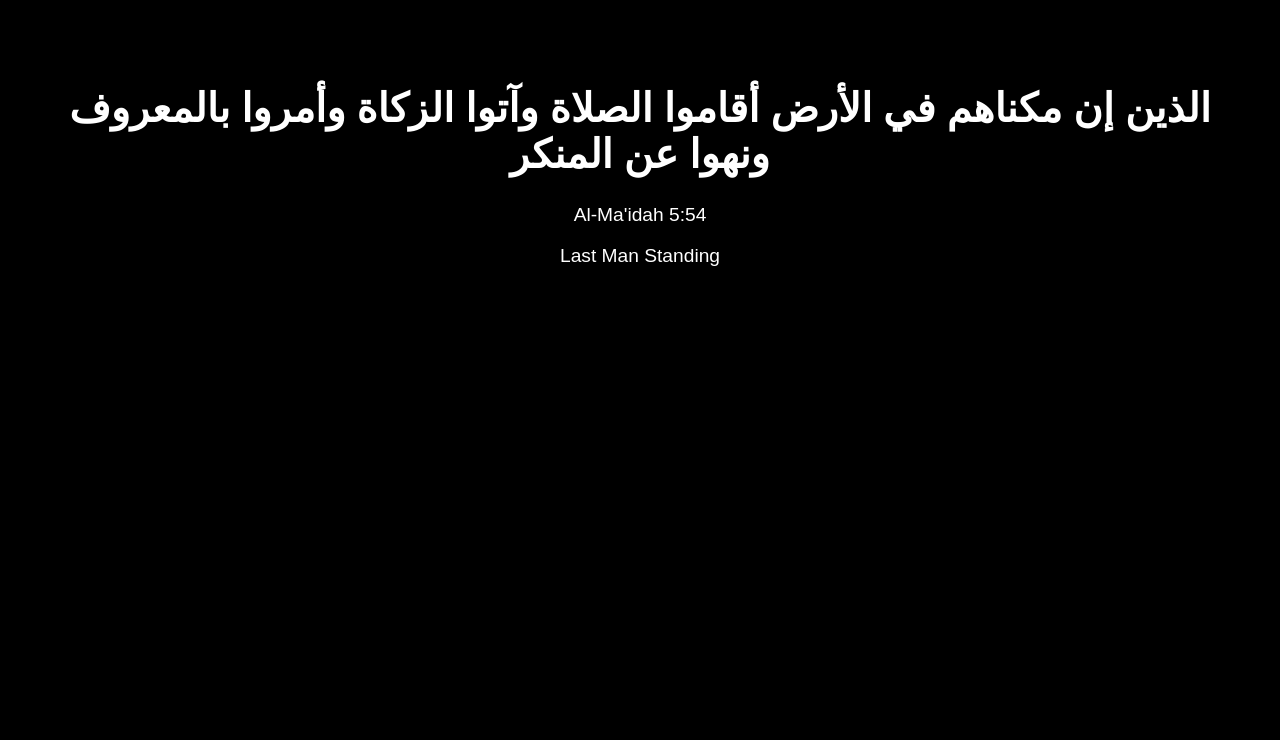
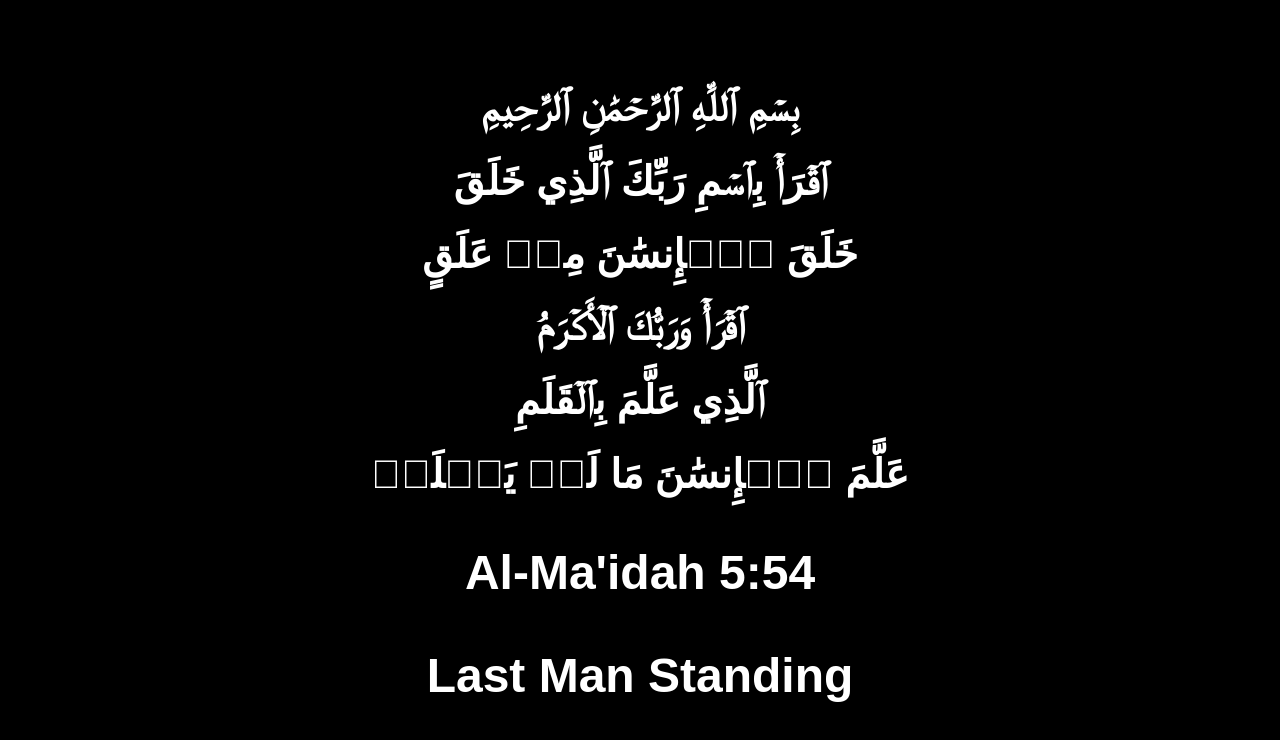
Before and after one commit to SONEROLMEZ/Website, a plain HTML site: page index.html in a window 1280 px wide. Drawn offline with Linux system fonts and the light colour scheme.

Commit message:
Update index.html

```diff
--- a/index.html
+++ b/index.html
@@ -11,7 +11,12 @@ p { font-size: 1.2em; }
 </style>
 </head>
 <body>
-<h1>الذين إن مكناهم في الأرض أقاموا الصلاة وآتوا الزكاة وأمروا بالمعروف ونهوا عن المنكر</h1>
+<h1>بِسۡمِ ٱللَّهِ ٱلرَّحۡمَٰنِ ٱلرَّحِيمِ</h1>
+<h1>ٱقۡرَأۡ بِٱسۡمِ رَبِّكَ ٱلَّذِي خَلَقَ
+<h1>خَلَقَ ٱلۡإِنسَٰنَ مِنۡ عَلَقٍ
+<h1>ٱقۡرَأۡ وَرَبُّكَ ٱلۡأَكۡرَمُ
+<h1>ٱلَّذِي عَلَّمَ بِٱلۡقَلَمِ
+<h1>عَلَّمَ ٱلۡإِنسَٰنَ مَا لَمۡ يَعۡلَمۡ
 <p>Al-Ma'idah 5:54</p>
 <p>Last Man Standing</p>
 </body>
```
